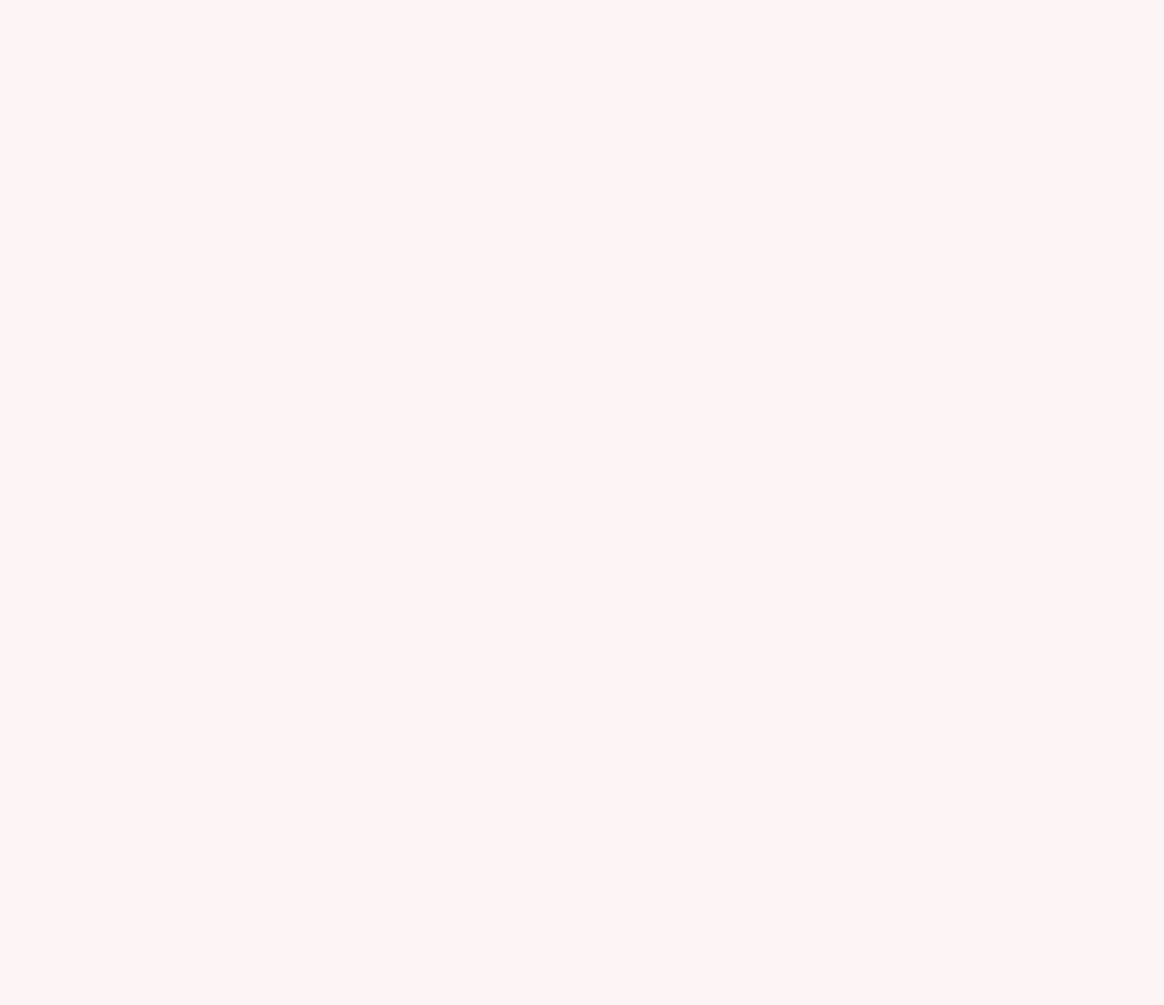
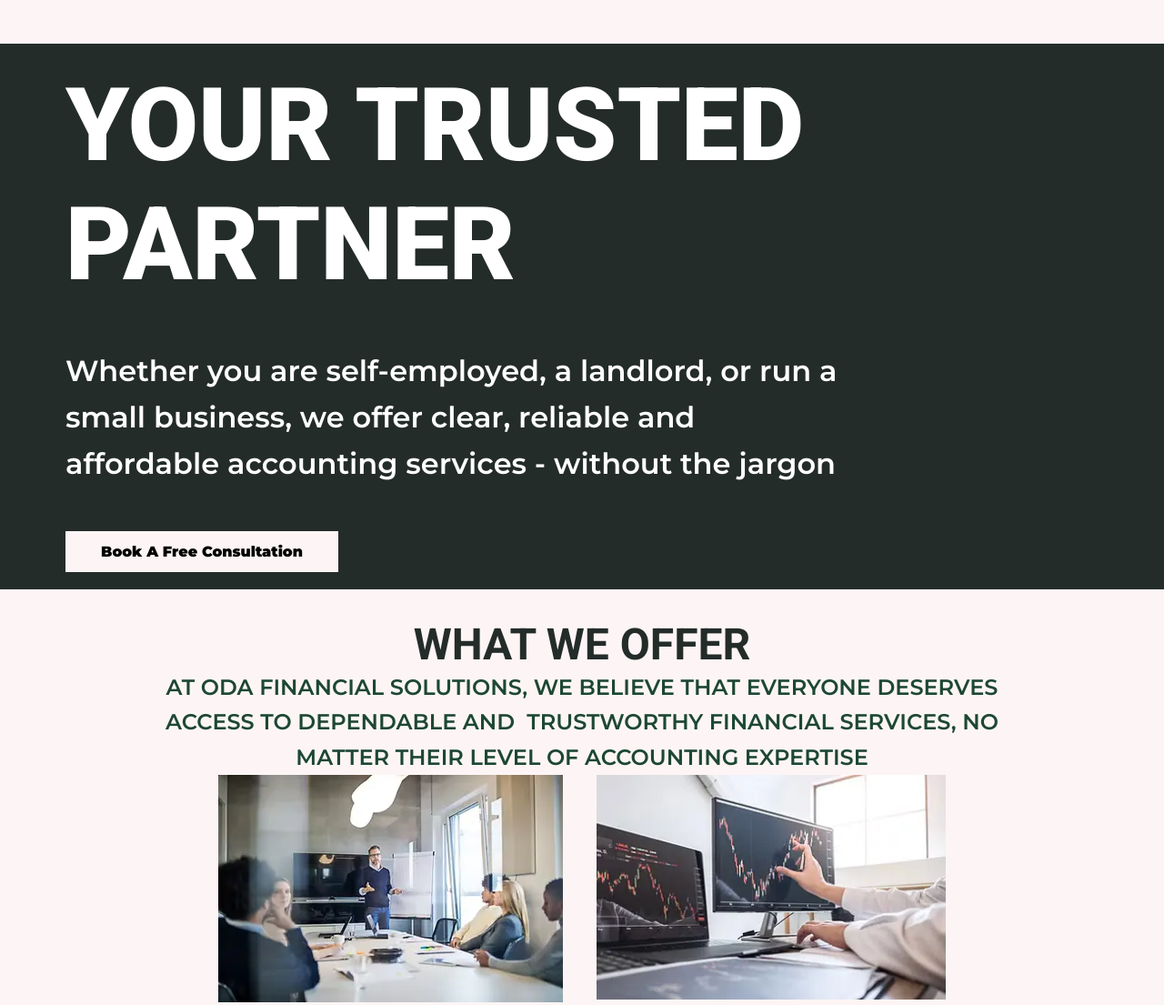
Before and after one commit to Aybi22/odafinancials, a plain HTML site: page index.html in a window 1280 px wide. Shown: the top 1105 px of the page at 91% size. Before the commit the page ends 800 px from the top, so only its background shows below. Drawn offline with Linux system fonts and the light colour scheme; a web font is replaced by a local one.

Commit message:
"update index.html"

```diff
--- a/index.html
+++ b/index.html
@@ -44,13 +44,84 @@
 <body>
 
 
+<section class="hero">
+<article class="hero-info">
+<h1>your trusted partner</h1>
+
+<p>
+    Whether you are self-employed, a landlord, or run a small business, we offer clear,
+    reliable and affordable accounting services - without the jargon
+</p>
+
+<a class="btn">book a free consultation</a>
+</article>
+</section>
+
+
+<section>
+<h2>what we offer</h2>
+
+<p class="section-info">
+
+  At ODA Financial Solutions, we believe that everyone deserves access to dependable and
+ trustworthy financial services, no matter their level of accounting expertise
+
+</p>
+
+<article class="offer-info">
+<div class="image">
+<img src="images/cashflow.webp">
+
+
+</div>
+
+<div class="image">
+<img src="images/bookkeeping.webp">
+
+
+</div>
+
+<div class="image">
+<img src="images/budget.webp">
+
+
+</div>
+
+<div class="image">
+<img src="images/tax.webp">
+
+
+</div>
+
+
+</article>
+
+
+</section>
+
+
+<section class="value">
+<h2>our values</h2>
+
+<p class="section-info">
 
 
 
 
 
+</p>
+
+<article class="icons-box">
 
 
+
+
+
+</article>
+
+
+
+</section>
 
 
 
--- a/style.css
+++ b/style.css
@@ -7,7 +7,7 @@
 --snow:#FDF5F5;
 --black:#000000;
 --white:#FFFFFF;
-
+--gunmetal:#242C2A;
 
 }
 
@@ -15,6 +15,7 @@
     box-sizing: border-box;
     margin:0;
     padding:0;
+    font-family:Montserrat;
 }
 
 body,html{
@@ -40,6 +41,16 @@
 nav li{
     list-style:none;
 }
+
+p{
+    line-height:1.6;
+}
+
+.hero p{
+    color:var(--white);
+    font-size:2rem;
+    font-weight:600;
+}
 nav a,li{
     color:var(--black);
     text-decoration: none;
@@ -47,7 +58,59 @@
     font-size:1rem;
     font-family:Montserrat;
 }
+.hero{
+ background:var(--gunmetal);
+ width:100%;
+ max-width:100%;
+ height:600px;
+}
 
+h1{
+   font-family: 'Roboto';
+    font-size:7rem;
+    color:var(--white);
+    text-transform:uppercase;
+    font-weight:900;
+}
+h2{
+    font-size:3rem;
+    font-family:'Roboto';
+    color:var(--gunmetal);
+    text-align: center;
+    text-transform:uppercase;
+}
+
+section{
+    margin-top:var(--section-spacing);
+}
+
+.section-info{
+    font-size:1.5rem;
+    color:#1D4734;
+    width:1000px;
+    text-transform:uppercase;
+    font-weight:600;
+    margin:auto;
+    text-align:center;
+
+
+}
+.hero-info{
+    display:flex;
+    max-width:900px;
+    width:100%;
+    flex-direction:column;
+    gap:3rem;
+    margin:3rem;
+    padding:1.5rem;
+}
+.hero a.btn{
+    background:var(--snow);
+    color:var(--black);
+    width:300px;
+    text-transform:capitalize;
+    font-weight:900;
+}
 
 .btn{
     background:var(--eerie-black);
@@ -56,3 +119,10 @@
     padding:13px 14px;
     width:150px;
 }
+.offer-info{
+    display:grid;
+    grid-template-columns: repeat(2,1fr);
+    max-width:800px;
+    margin:auto;
+   gap:2rem;
+}
```
Also changed, not shown: images/hero.webp (added), 1 other file.
